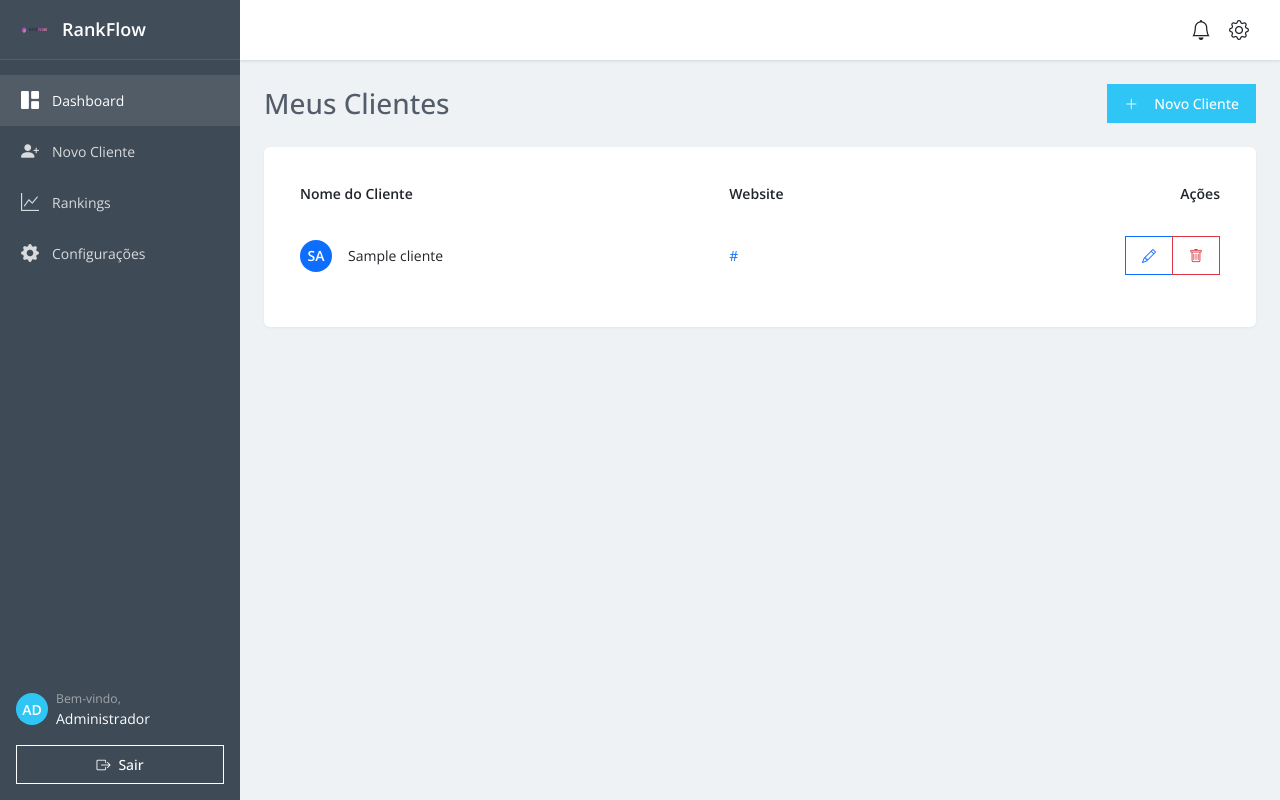
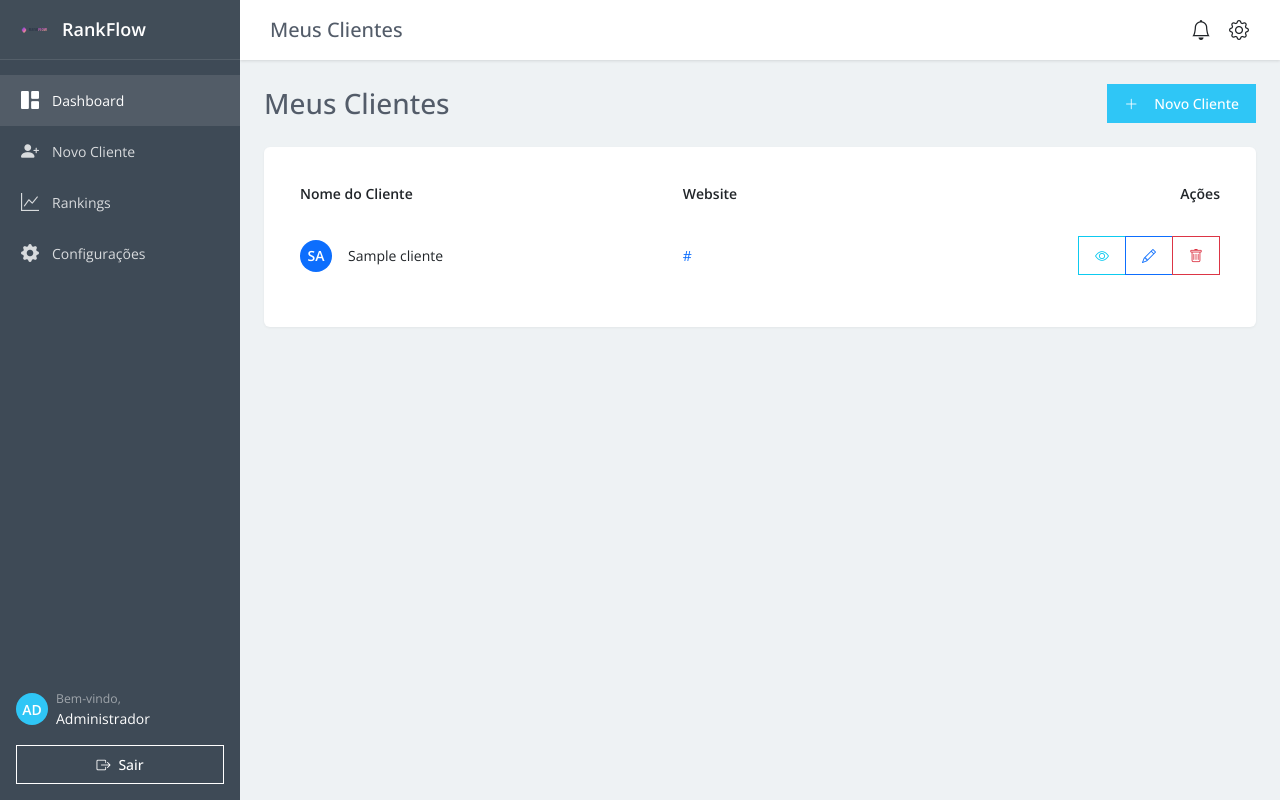
Before and after one commit to Gabrielnfranca/RankFlow_SEO, a Flask app: page /dashboard in a window 1280 px wide. Run offline with Flask 3, Linux system fonts and the light colour scheme; a user stored in the database is signed in; tables that the repository leaves empty hold one stand-in row (values such as "Sample post").

Commit message:
Adiciona botão de visualizar detalhes do cliente no dashboard

```diff
--- a/templates/dashboard.html
+++ b/templates/dashboard.html
@@ -1,6 +1,8 @@
 {% extends "base_dashboard.html" %}
 
 {% block title %}Dashboard{% endblock %}
+
+{% block header_title %}Meus Clientes{% endblock %}
 
 {% block content %}
 <div class="container-fluid px-4 py-4">
@@ -60,6 +62,11 @@
                                     </td>
                                     <td class="text-end">
                                         <div class="btn-group">
+                                            <a href="{{ url_for('detalhe_cliente', id=cliente.id) }}"
+                                               class="btn btn-sm btn-outline-info"
+                                               title="Ver detalhes">
+                                                <i class="bi bi-eye"></i>
+                                            </a>
                                             <a href="{{ url_for('editar_cliente', id=cliente.id) }}" class="btn btn-sm btn-outline-primary">
                                                 <i class="bi bi-pencil"></i>
                                             </a>
```
